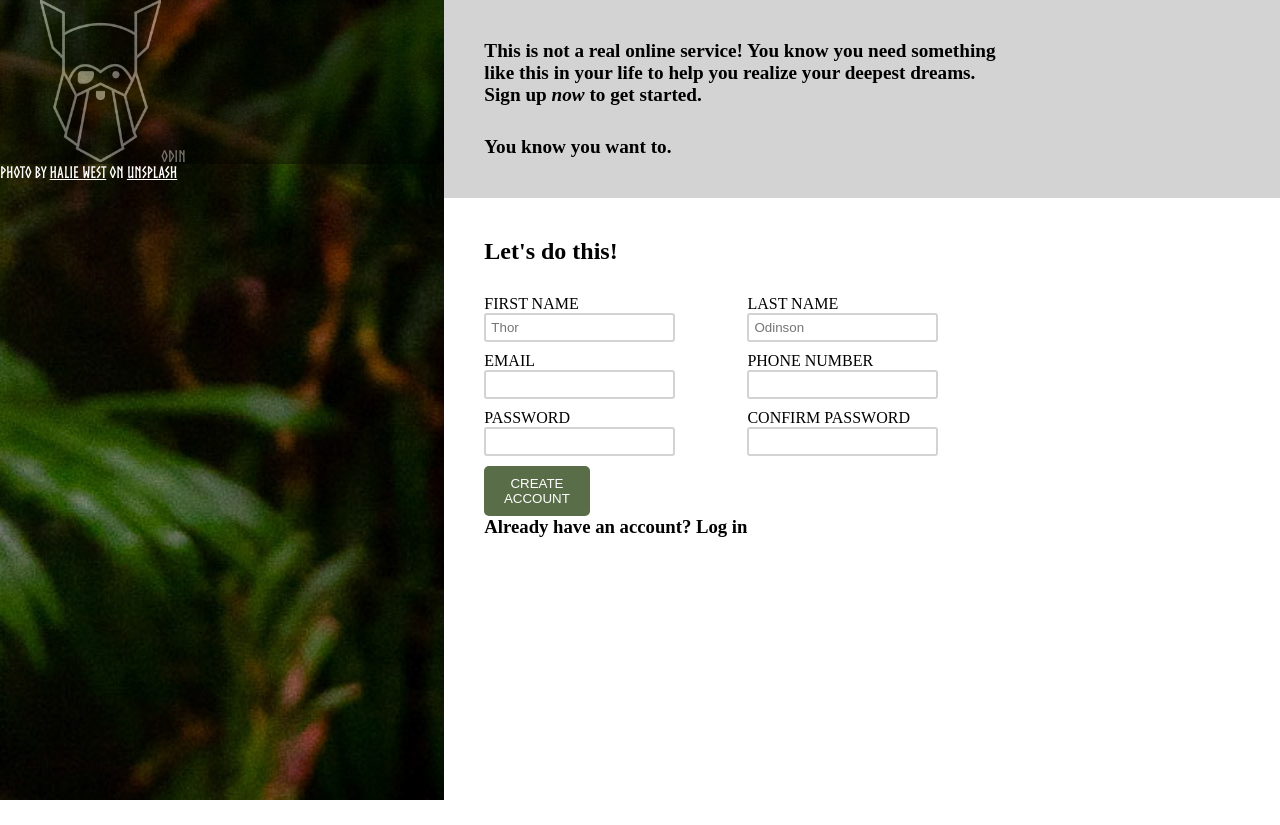
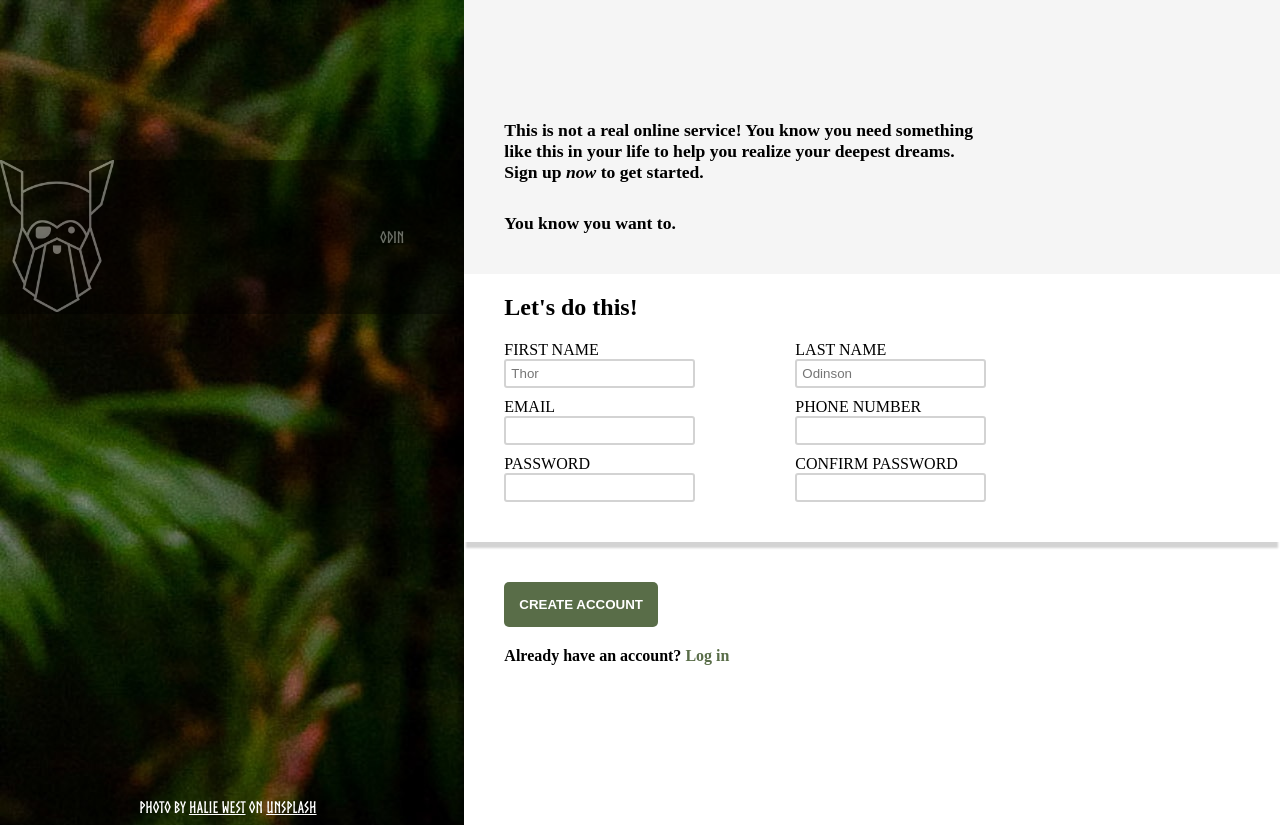
Before and after one commit to Alemba-Vivian/Sign-up-form, a plain HTML site: page index.html in a window 1280 px wide. Before the commit the page ends 800 px from the top, so only its background shows below. Drawn offline with Linux system fonts and the light colour scheme.

Commit message:
added box-shadow in the form

```diff
--- a/css/style.css
+++ b/css/style.css
@@ -35,30 +35,60 @@ section{
 .column1{
     background-image: url(../img/background-image.jpg);
     background-repeat: no-repeat;
-}
-#logo{
-    width: 30%;
+    padding-top: 160px;
+    position: relative;
+    padding-bottom: 40px;
 
 }
-.logo-section{
-    background-color: black;
-    opacity: 0.4;
-    padding-left: 40px;
-
-
-
-}
-.column1 :is(ul li, p, a){
+.column1 :is(ul li, p, a, span){
     font-family: Norse-Bold;
     color: white;
     list-style-type: none;
 
 
 }
+#logo{
+ width: 30%;
+
+
+}
+.logo-section{
+    background-color: black;
+    opacity: 0.4;
+
+
+
+}
+.logo-section li>span{
+    font-size: 6rem;
+    padding-bottom: 40px;
+
+}
+.logo-section ul{
+    display: flex;
+    align-items: center;
+    justify-content: first baseline;
+    padding-right: 60px;
+
+}
+
+.photo-credit{
+    position: absolute;
+    bottom: 0;
+    left: 30%;
+    padding-bottom: 10px;
+
+
+}
+.photo-credit :is(p){
+    text-align: center;
+}
 
 /* styling column2 of section */
 .column2{
     flex: 1;
+    padding-top: 80px;
+    background-color: #F5F5F5;
 
 }
 p.para1{
@@ -68,25 +98,35 @@ p.para2{
     padding-top: 30px;
 }
 .content1{
-
-    padding-top: 100px;
-    background-color: lightgray;
     padding-bottom: 40px;
     padding: 40px;
-    font-size: 1.2rem;
+    font-size: 1.1rem;
     font-weight: bold;
+
 
 }
 .content2{
     background-color: white;
-    padding: 40px;
+    /* padding: 40px; */
 
 }
-form{
-    display: flex;
+
+.form-row1{
+     display: flex;
+     align-items: center;
+     gap: 100px;
+     flex-wrap: wrap;
+     /* box-shadow: 0px 3px 15px ; */
+     box-shadow: 0 8px 2px -2px lightgray;
+     padding: 20px;
+     padding-left: 40px;
 
 }
-.form-column1 div, .form-column2 div{
+
+.form-row1 ul li{
+    list-style-type: none;
+}
+.form-row1 div, .form-row2 div{
     padding-bottom: 10px;
 }
 input{
@@ -95,24 +135,33 @@ input{
     border-style: solid;
     border-color: lightgray;
 }
+
 .content2 h2{
-    padding-bottom: 30px;
+    padding-top: 20px;
+    padding-left: 40px;
 }
-.content3{
-    background-color: lightgrey;
-    padding-left: 40px;
-    padding-top: 20px;
+
+.form-row2{
+    padding: 40px;
+
 }
 #btn-create-account{
-    background-color: #596D48;
+    background-color: var(--primary-color);
     color: white;
     border: none;
-    padding-left: 20px;
-    padding-right: 20px;
-    padding: 10px;
+    padding-left: 30px;
+    padding-right: 30px;
+    padding: 15px;
     border-radius: 5px;
-    width: 40%;
+    font-weight: bold;
+
 }
-.content3 h3{
-    padding-top: 40px;
+.form-row2 h3{
+    padding-top: 20px;
+    padding-bottom: 120px;
+    font-size: 1.0rem;
 }
+.form-row2 >h3>a{
+    color: var(--primary-color);
+    text-decoration: none;
+}
--- a/index.html
+++ b/index.html
@@ -22,11 +22,12 @@
 
                 <div class="logo-section">
                     <ul>
-                        <li><a href=""> <img id="logo" src="./img/odin-logo.png" alt=""></a>ODIN</li>
+                        <li><img id="logo" src="./img/odin-logo.png" alt=""></li>
+                        <li>ODIN</li>
                     </ul>
                 </div>
 
-                <div>
+                <div class="photo-credit">
                     <p>Photo by <a href="https://unsplash.com/@haliewestphoto">Halie West</a>
                         on <a href="https://unsplash.com/">Unsplash</a></p>
                 </div>
@@ -49,50 +50,74 @@
                     <h2>Let's do this!</h2>
 
                     <!-- sign up form -->
-                    <!-- first column -->
+                    <!-- first row -->
                     <form action="" method="">
-                        <div class="form-column1">
-                        <div>
+                        <div class="form-row1">
+                            <div class="input-fields1">
+                                <ul>
+                                    <li>
+                                        <div class="name">
                                             <label for="first-name">FIRST NAME</label> <br>
                                             <input type="text" id="first-name" name="first-name" placeholder="Thor" required>
                                         </div>
+                                    </li>
 
-                        <div>
+                                    <li>
+                                        <div class="email">
                                             <label for="email-address">EMAIL</label> <br>
                                             <input type="email" id="email-address" name="email-address" required>
                                         </div>
+                                    </li>
+                                    <li>
 
-                        <div>
+                                        <div class="password">
                                             <label for="my-password">PASSWORD</label><br>
                                             <input type="password" id="my-password" name="password" required>
                                         </div>
-
-                        <div>
-                            <button id="btn-create-account" type="submit">CREATE ACCOUNT</button>
-                            <h3>Already have an account? <span>Log in</span></h3>
-
-                        </div>
+                                    </li>
+                                </ul>
                             </div>
 
-                    <!-- second column -->
-                    <div class="form-column2">
-                        <div>
+                            <div class="input-fields2">
+                                <ul>
+                                    <li>
+                                        <div class="last-name">
                                             <label for="last-name">LAST NAME</label> <br>
                                             <input type="text" id="last-name" name="last-name" placeholder="Odinson" required>
                                         </div>
+                                    </li>
 
-                        <div>
+                                    <li>
+                                        <div class="my-number">
                                             <label for="phone-number">PHONE NUMBER</label> <br>
                                             <input type="number" id="phone-number" name="phone-number" required>
                                         </div>
+                                    </li>
 
-                        <div>
+                                    <li>
+                                        <div class="confirm-password">
                                             <label for="my-password2">CONFIRM PASSWORD</label><br>
                                             <input type="password" id="my-password2" name="my-password2" required>
                                         </div>
+                                    </li>
+                                </ul>
+
+                            </div>
+
+                        </div>
+
+                        <!-- second row -->
+
+
+                            <div class="form-row2">
+                                <button id="btn-create-account" type="submit">CREATE ACCOUNT</button>
+                                <h3>Already have an account? <a href="#">Log in</a></h3>
+
+
                           </div>
 
                     </form>
+
                 </div>
 
             </div>
```
Lines whose indentation alone changed are shown as unchanged.
